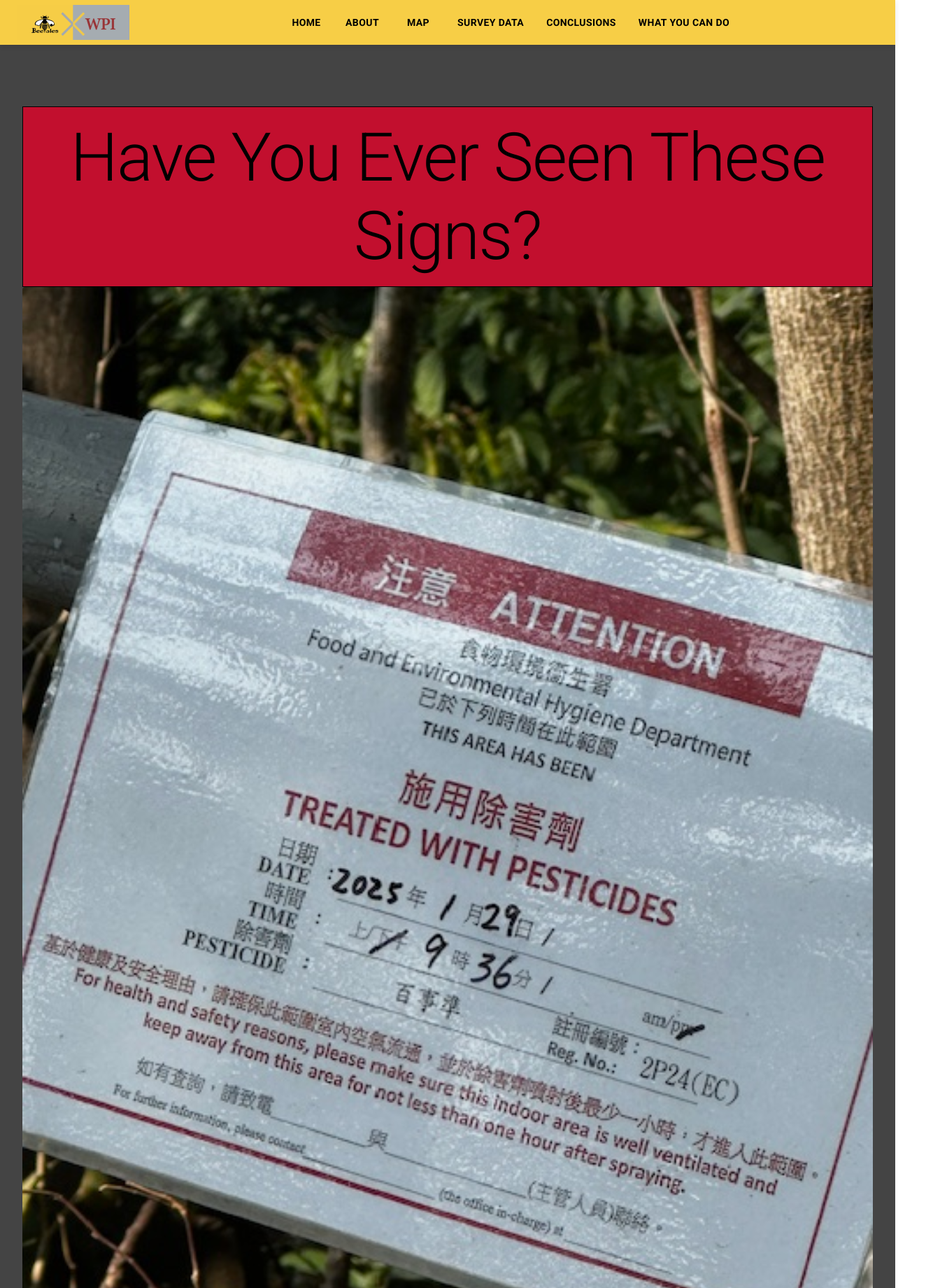
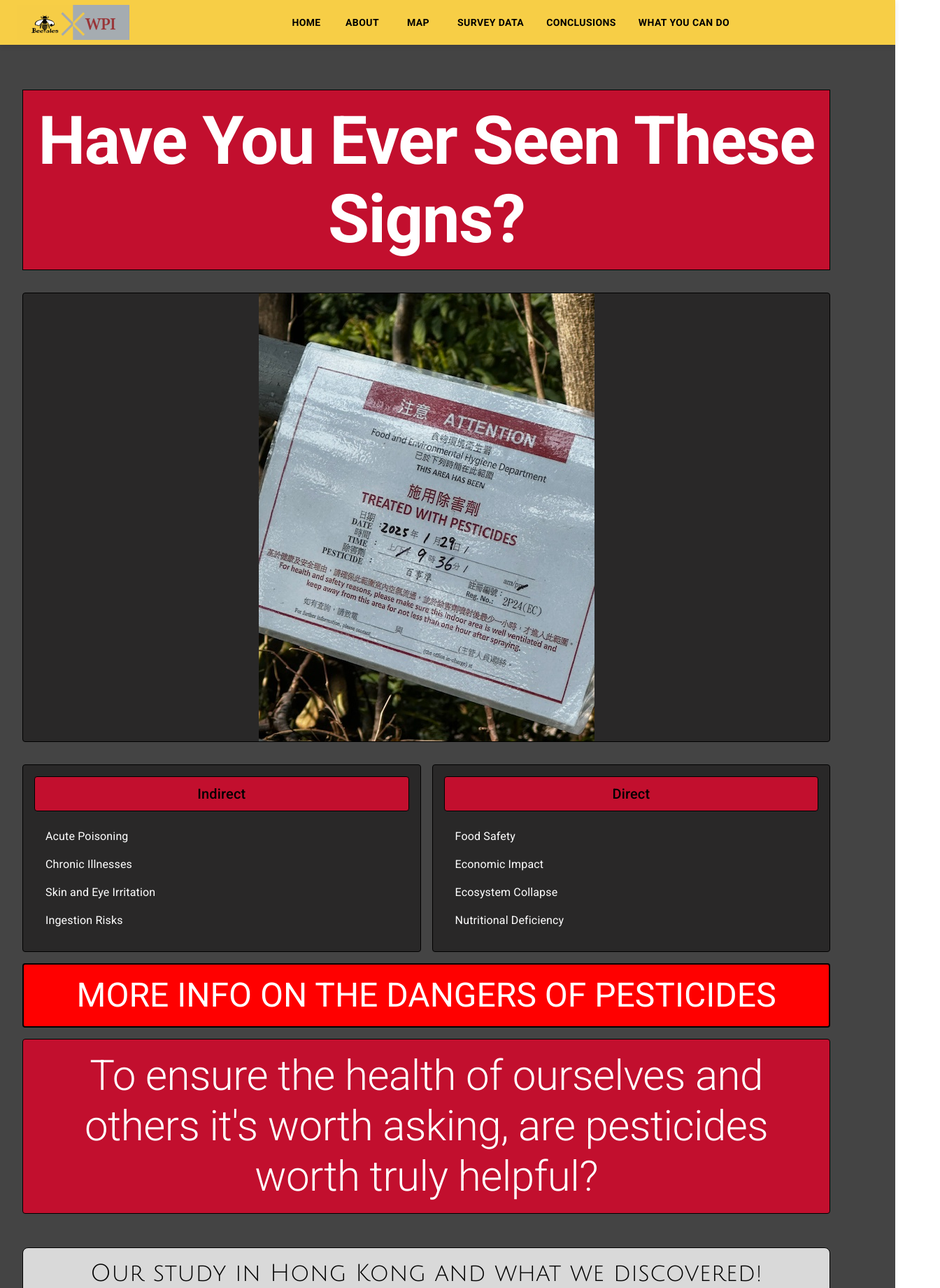
Before and after one commit to VoDylan/beetalesproj, a React (Vite) app: page / in a window 1280 px wide. Shown: the top 1840 px of the page at 70% size, 1344 px wide, since content can reach past the window. Built offline with nearby package versions, Linux system fonts and the light colour scheme.

Commit message:
Updated Home Page

```diff
--- a/src/App.tsx
+++ b/src/App.tsx
@@ -1,9 +1,5 @@
-// import {useState} from 'react'
-// import reactLogo from './assets/react.svg'
-// import viteLogo from '/vite.svg'
 import './App.css';
 import Header from "./Components/Header.tsx";
-// import Footer from "./Components/Footer.tsx";
 import Home from "./routes/Home.tsx";
 import About from "./routes/About.tsx";
 import Database from "./routes/Database.tsx";
@@ -20,7 +16,7 @@ import {
 import Footer from "./Components/Footer.tsx";
 
 
-import beeCursor from './assets/bee_cursor_icon.png';
+// import beeCursor from './assets/bee_cursor_icon.png';
 
 function App() {
     const router = createBrowserRouter([{
@@ -64,7 +60,9 @@ function App() {
 
     function Root() {
         return (
-            <div style={{ cursor: `url(${beeCursor}), auto` }}> //changed the cursor to a bee
+            <div
+                // style={{ cursor: `url(${beeCursor}), auto` }}
+                >
                 <Header/>
                 <Outlet/>
                 <Footer/>
--- a/src/Components/Footer.tsx
+++ b/src/Components/Footer.tsx
@@ -15,7 +15,7 @@ function Footer() {
                 right: 0,
                 zIndex: -1,
                 boxShadow: "0px 2px 8px rgba(0, 0, 0, 0.1)",
-                marginTop: "10rem",
+                marginTop: "4rem",
                 // border: "1px solid white", //
             }}
         >
--- a/src/routes/About.tsx
+++ b/src/routes/About.tsx
@@ -36,7 +36,7 @@ export default function AboutPage() {
                 >
                     <Typography variant="h2" color='black' style={{ fontFamily: 'Julius Sans One' }}>Purpose</Typography>
                 </Box>
-                <Typography color="black">
+                <Typography color="white">
                 In completion of the Interactive Qualifying Project at WPI done by students in their
                 junior year the following students, James Gikas, Keerthana Jayamoorthy, Valli Velmurugan,
                 and Dylan Vo, were placed with the sponsor Beetales in Hong Kong to answer the following
@@ -75,7 +75,7 @@ export default function AboutPage() {
                     marginX: 'auto',
                     backgroundColor: '#676565',
                 }}>
-                <Typography color='black'>
+                <Typography color='white'>
                 For 8 weeks we collected data and created a guide on how to deal with bees and wasps and this website
                 to illustrate our data to help us come to a conclusion about our research question under the guidance
                 of our sponsor. We spent the first 4 weeks collecting data on pollinator presence in parks and hikes
@@ -107,7 +107,7 @@ export default function AboutPage() {
                         textAlign: 'center', // Center text inside the box
                     }}
                 >
-                    <Typography variant="h2" color='black'>About Us</Typography>
+                    <Typography variant="h2" color='white'>About Us</Typography>
                 </Box>
 
                 {/* Student Boxes */}
--- a/src/routes/Home.tsx
+++ b/src/routes/Home.tsx
@@ -1,6 +1,7 @@
 import {Box, Grid, List, ListItem, Button, Stack, Typography} from "@mui/material";
-import Carousel from "../Components/Carousel.tsx";
+// import Carousel from "../Components/Carousel.tsx";
 import {useNavigate} from "react-router";
+// import pieChart3 from "../assets/BeetalesNests.png";
 
 
 export default function Home() {
@@ -23,18 +24,28 @@ export default function Home() {
                     borderRadius: 0,
                     backgroundColor: '#C20F2E',
                     width: "fit-content",
+                    marginBottom: "2rem"
                 }}>
-                <Typography color='black' variant='h1'>
+                <Typography color='white' variant='h1' fontWeight='bold'>
                     Have You Ever Seen These Signs?
                 </Typography>
             </Box>
 
-            <Box
-                component="img"
-                src="src/assets/pesticide_warning.jpg"
-                alt="Image"
-                sx={{ width: '100%', borderRadius: 1 }}
-            />
+            <Box sx={{ height: '100%', display: 'flex', alignItems: 'center', justifyContent: 'center', backgroundColor: '#292828', borderRadius: 1, border: '1px solid #000', marginBottom: "2rem" }}>
+                <img src={"src/assets/pesticide_warning.jpg"} alt="Description" style={{maxWidth: "auto", height: "100%"}}/>
+            </Box>
+
+            {/*<Box*/}
+            {/*    component="img"*/}
+            {/*    src="src/assets/pesticide_warning.jpg"*/}
+            {/*    alt="Image"*/}
+            {/*    sx={{ width: '100%',*/}
+            {/*        borderRadius: 1,*/}
+            {/*        objectFit: 'cover',*/}
+            {/*        height: '100%',*/}
+            {/*        display: 'flex',*/}
+            {/*        marginBottom: "2rem"    }}*/}
+            {/*/>*/}
 
             <Grid container spacing={2}>
                 <Grid item xs={12} sm={6}>
@@ -89,7 +100,20 @@ export default function Home() {
                             }}>
                             <Typography color='black' variant='h6'>Direct</Typography>
                         </Box>
-                        <Typography color='white'>Content for the second content box.</Typography>
+                        <List>
+                            <ListItem>
+                                <Typography color="white">Food Safety</Typography>
+                            </ListItem>
+                            <ListItem>
+                                <Typography color="white">Economic Impact</Typography>
+                            </ListItem>
+                            <ListItem>
+                                <Typography color="white">Ecosystem Collapse</Typography>
+                            </ListItem>
+                            <ListItem>
+                                <Typography color="white">Nutritional Deficiency</Typography>
+                            </ListItem>
+                        </List>
                     </Box>
                 </Grid>
             </Grid>
@@ -103,6 +127,7 @@ export default function Home() {
                     border: '2px solid black',
                     color: 'white',
                     padding: 2,
+                    marginTop: "1rem",
                     '&:hover': {
                         backgroundColor: '#d50000',
                     },
@@ -121,21 +146,8 @@ export default function Home() {
                     marginBottom: "2rem",
                     width: "fit-content",
                 }}>
-                <Typography color="white" variant="h2"> To ensure the health of ourselves and others it's worth asking...</Typography>
+                <Typography color="white" variant="h2"> To ensure the health of ourselves and others it's worth asking, are pesticides worth truly helpful?</Typography>
             </Box>
-            <Box sx={{
-                border: '1px solid #000',
-                padding: 2,
-                borderRadius: 2, backgroundColor: "#D9D9D9",
-                marginTop: "1rem",
-                marginBottom: "2rem",
-                width: "95%"
-            }}>
-                <Typography variant='h1' fontStyle={'bold'} color={"black"} fontFamily={"Julius Sans One"}>
-                    What is the Current Status of Pollinators in Hong Kong?
-                </Typography>
-            </Box>
-            <Carousel/>
             <Box sx={{
                 border: '1px solid #000',
                 padding: 2,
@@ -160,9 +172,9 @@ export default function Home() {
             }}>
                 <Button variant="contained" color="#F7CE46" onClick={handleClick}
                         sx={{
-                            padding: '0 8px', // Adjust padding as needed
+                            padding: '0 8px',
                             width: "auto",
-                            textTransform: 'none', // Preserve text casing
+                            textTransform: 'none',
                             display: 'inline-block'
                         }}>
                     See the Map
```
